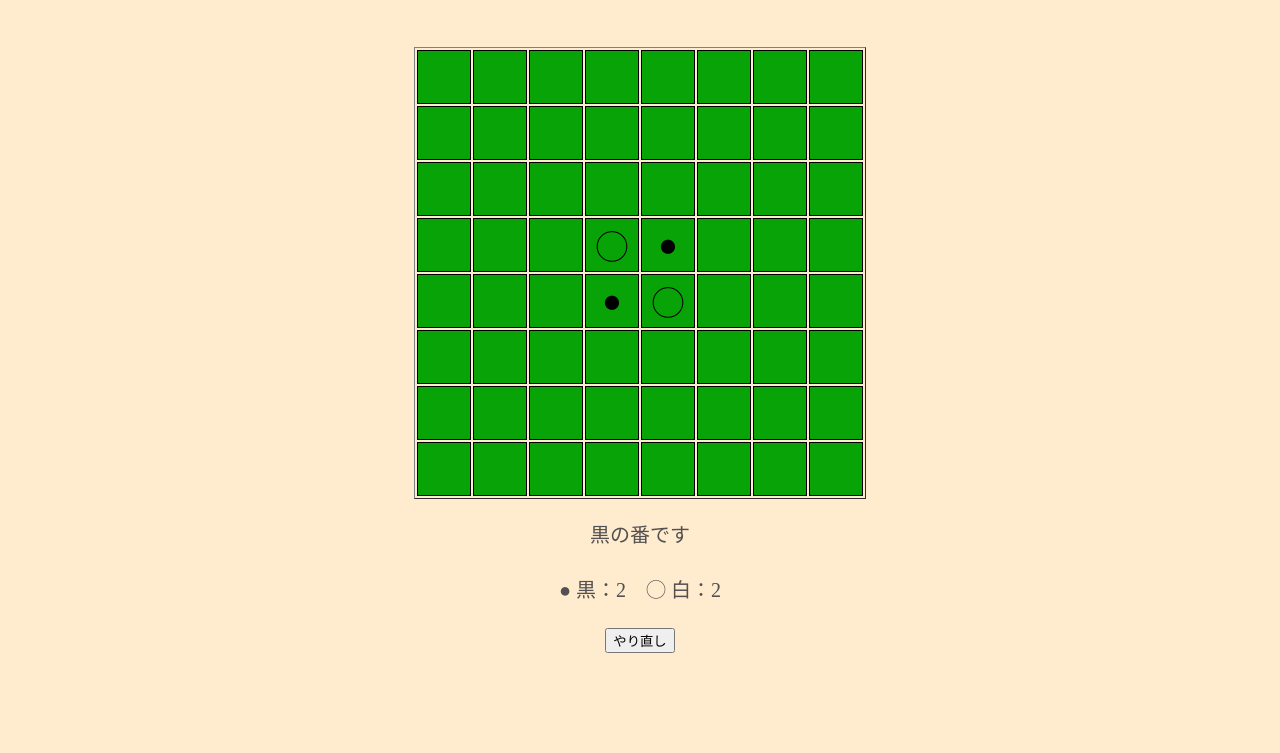
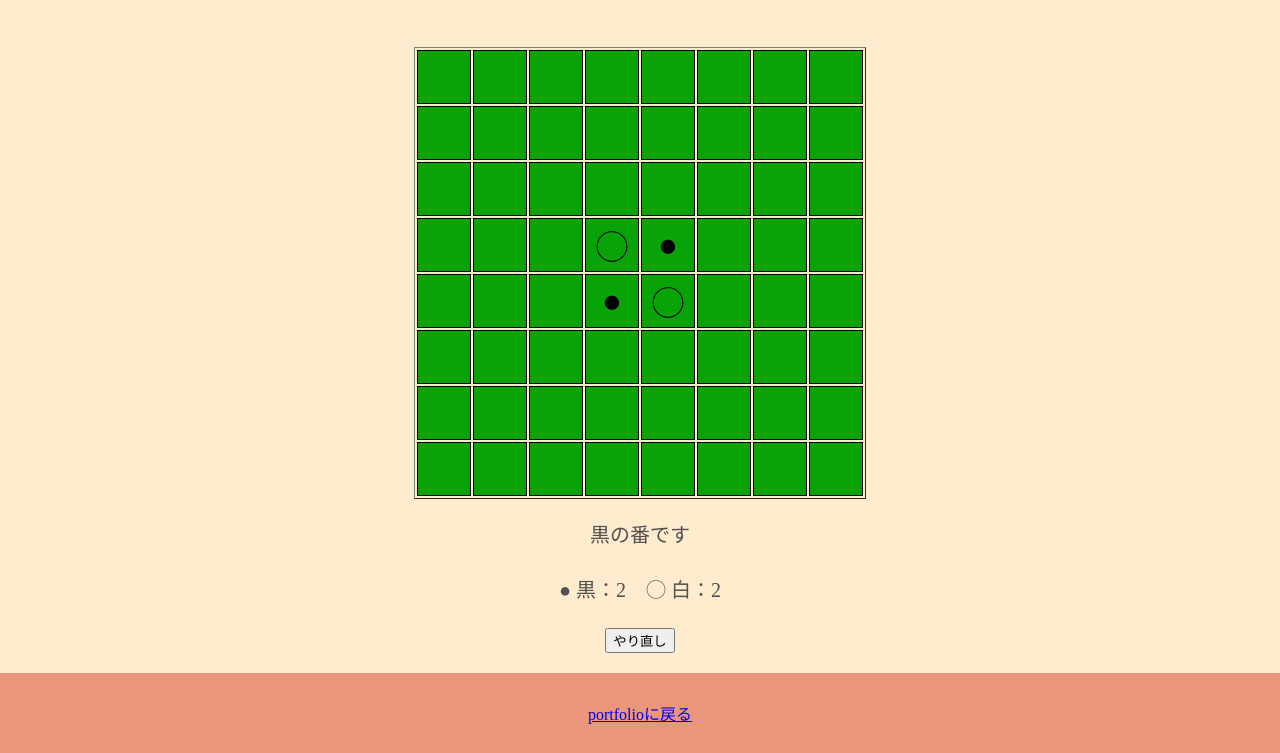
Before and after one commit to y-ooshima/othello, a plain HTML site: page index.html in a window 1280 px wide. Shown: the part 83-836 px from the top of the page. Before the commit the page ends 800 px from the top, so only its background shows below. Drawn offline with Linux system fonts and the light colour scheme.

Commit message:
フッター追加

```diff
--- a/index.html
+++ b/index.html
@@ -43,6 +43,10 @@
         <button type="button" id="ban_init" onclick="ban_init()">やり直し</button>
     </div>
 
+    <footer>
+        <a class="home_back" href="https://y-ooshima.github.io/profile/">portfolioに戻る</a>
+    </footer>
+
     <script src="main.js"></script>
 </body>
 </html>
--- a/style.css
+++ b/style.css
@@ -37,6 +37,17 @@ header .search{
     align-items: center;
 }
 
+footer {
+    background-color:darksalmon;
+    width: 100%;
+    height: 80px;
+    display: flex;
+}
+
+.home_back {
+    margin:auto;
+}
+
 .ban_table{
     margin-top: 50px;
 }
```
